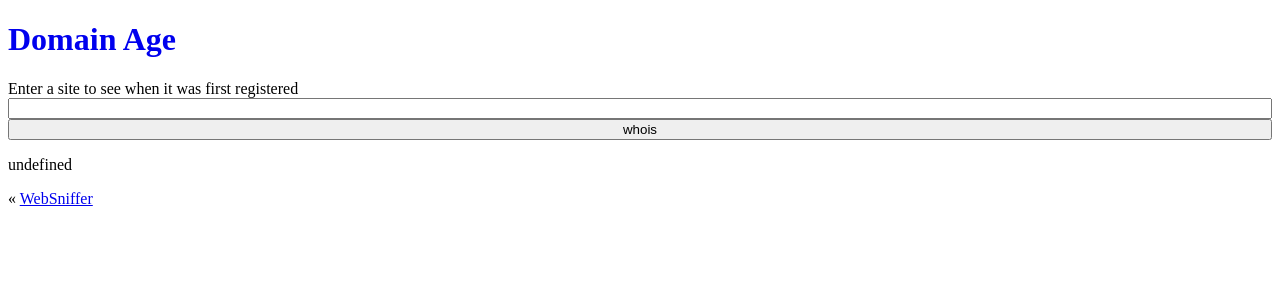
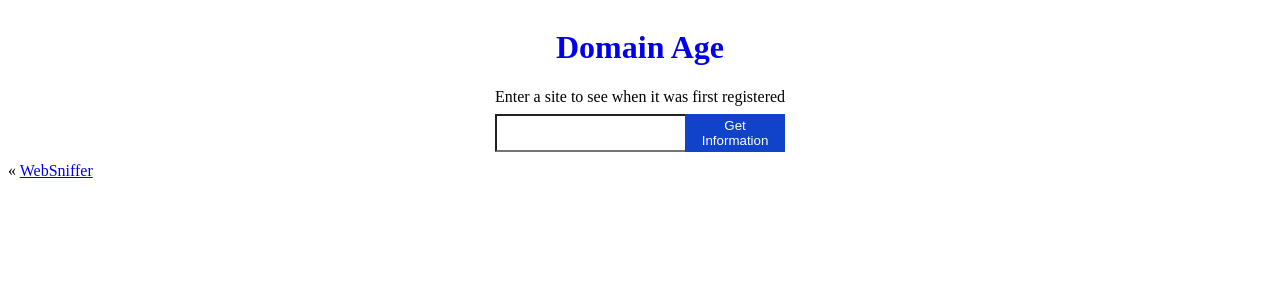
Before and after one commit to WebSnifferHQ/WebSniffer, a SvelteKit app: page /lookup/domain-age in a window 1280 px wide. Shown: the top 300 px of the page. Built offline with nearby package versions, Linux system fonts and the light colour scheme.

Commit message:
WIP: display additional informations about a site

```diff
--- a/src/lib/components/lookup/SiteUrlForm.svelte
+++ b/src/lib/components/lookup/SiteUrlForm.svelte
@@ -1,21 +1,72 @@
 <script>
   export let label = "";
   export let submit_button_text = "";
-    export let on_submit = (_urlToCheck) =>{};
+  export let on_submit = (_urlToCheck) => {};
 
   let urlToCheck = "";
 </script>
 
-<form on:submit|preventDefault={() => {on_submit(urlToCheck)}}>
+<form
+  on:submit|preventDefault={() => {
+    on_submit(urlToCheck);
+  }}
+>
+  <div class="search_wrap">
     <label for="url">{label}</label>
-    <input id="url" bind:value={urlToCheck}/>
-
-    <button type="submit">{submit_button_text}</button>
+    <div class="search_box">
+      <input class="input" id="url" bind:value={urlToCheck} />
+      <button class="btn btn_common" type="submit">{submit_button_text}</button>
+    </div>
+  </div>
 </form>
 
 <style>
   form {
     display: flex;
     flex-direction: column;
+    gap: 1rem;
+  }
+
+  .search_wrap {
+    max-width: 736px;
+    /* margin: 38px auto; */
+    padding: 0px;
+  }
+
+  .search_wrap .search_box {
+    position: relative;
+    width: 100%;
+    height: 2rem;
+    margin-top: .5rem;
+    padding: 0;
+  }
+
+  .search_wrap .search_box .input {
+    position: absolute;
+    top: 0;
+    left: 0;
+    max-width: 98%;
+    height: 100%;
+    /* padding: 10px 20px; */
+    border-radius: 1px;
+    font-size: 18px;
+    outline: none;
+  }
+
+  .search_wrap .search_box .btn {
+    position: absolute;
+    top: 0;
+    right: 0;
+    width: 100px;
+    height: 2.4rem;
+    background: #1143ca;
+    color: white;
+    z-index: 1;
+    cursor: pointer;
+    border: none;
+  }
+
+  .search_wrap .search_box .btn:hover {
+    background: #708bd2;
   }
 </style>
--- a/src/routes/lookup/domain-age/+page.svelte
+++ b/src/routes/lookup/domain-age/+page.svelte
@@ -1,25 +1,75 @@
 <script>
-    import SiteUrlForm from "$lib/components/lookup/SiteUrlForm.svelte"
-    import {page} from "$app/stores"
+  import SiteUrlForm from "$lib/components/lookup/SiteUrlForm.svelte";
+  import { page } from "$app/stores";
 
   const currentPath = $page.url.pathname;
   const serverParameterName = "url";
 
+  let regDate = "";
+  let domainName = "";
+  let age = "";
   let data = undefined;
+  //   let dataParts = [];
 
   async function checkSite(urlToCheck) {
     const fetchUrl = currentPath + `?${serverParameterName}=${urlToCheck}`;
     const response = await fetch(fetchUrl);
     data = (await response.json()).data;
+    let dataParts = data.split("T");
+    regDate = dataParts[0];
+
+    let today = new Date();
+    let dateOfReg = new Date(regDate);
+
+    //calculate the difference in the dates
+    var diffInMillisecond = today.valueOf() - dateOfReg.valueOf();
+
+    //convert the difference in milliseconds to years and months and days
+    var year_age = Math.floor(diffInMillisecond / 31536000000);
+    var day_age = Math.floor((diffInMillisecond % 31536000000) / 86400000);
+    var month_age = Math.floor(day_age / 30);
+    day_age = day_age % 30;
+    age = ` ${year_age} years, ${month_age} month(s), ${day_age} days`;
+    domainName = urlToCheck;
   }
 </script>
 
-
-<h1><a href="/lookup/domain-age" style="text-decoration: none;">Domain Age</a></h1>
+<div class="container">
+  <h1>
+    <a href="/lookup/domain-age" style="text-decoration: none;">Domain Age</a>
+  </h1>
 
   <SiteUrlForm
     label="Enter a site to see when it was first registered"
-    submit_button_text="whois"
-    on_submit={checkSite} />
+    submit_button_text="Get Information"
+    on_submit={checkSite}
+  />
 
-<p>{data}</p>
+  <!-- if no data, nothing is displayed -->
+  {#if regDate}
+    <div class="results">
+      <p> <span class="info-label">Domain Name: </span> {domainName}</p>
+      <p> <span class="info-label">Registered on: </span> {regDate}</p>
+      <p> <span class="info-label">The Age of the site is: </span> {age}</p>
+    </div>
+  {/if}
+</div>
+
+<style>
+  .container {
+    display: flex;
+    flex-direction: column;
+    justify-content: center;
+    align-items: center;
+    margin: auto;
+  }
+  .results {
+    max-width: 736px;
+    margin-top: 1rem;
+    font-size: 1rem;
+  }
+  .info-label {
+    font-weight: bold;
+
+  }
+</style>
```
Lines whose indentation alone changed are shown as unchanged.
